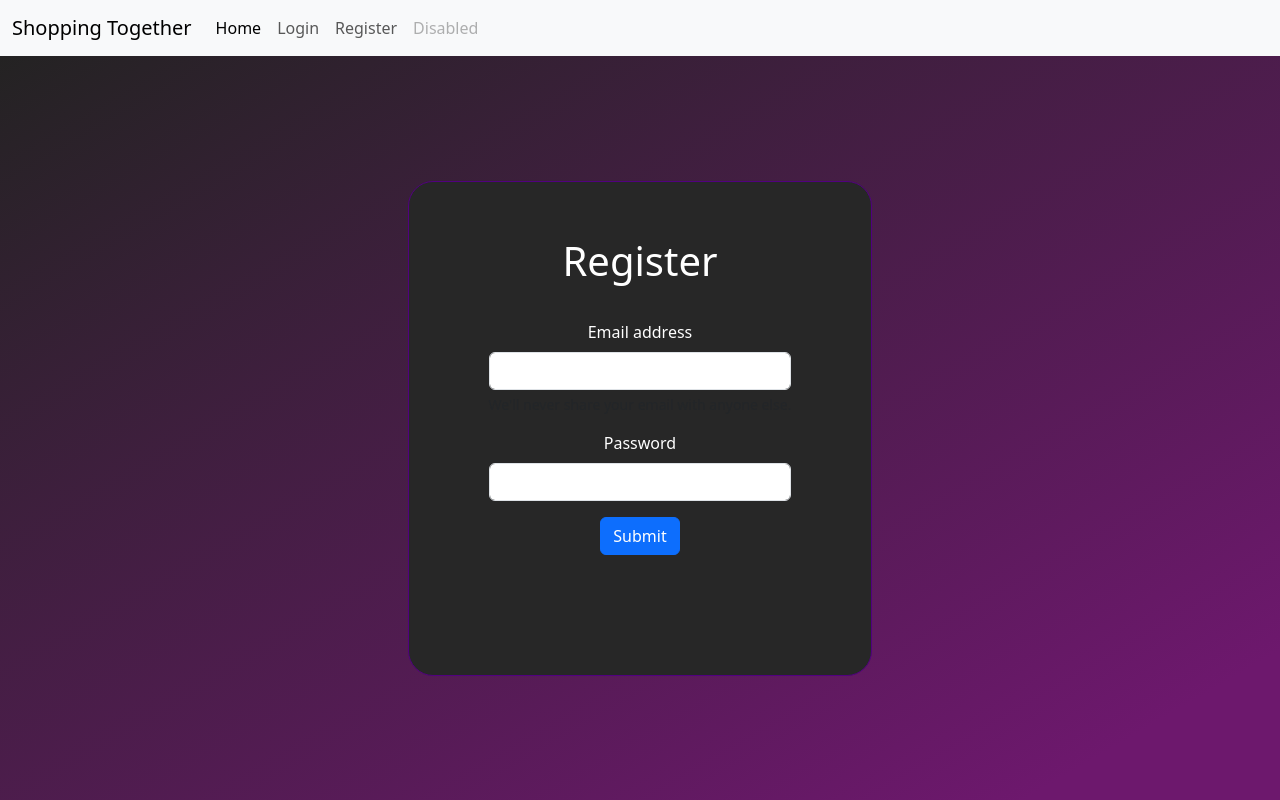
After one commit to RodrigoBaesa/shopping-together, a Flask app: page /register in a window 1280 px wide. The commit adds this page. Run offline with Flask 3, Linux system fonts and the light colour scheme.

Commit message:
feat: creating and styling register page

```diff
--- a/static/styles.css
+++ b/static/styles.css
@@ -1,3 +1,30 @@
 body {
-    color: blue;
+    margin: 0;
+    display: flex;
+    flex-direction: column;
+    min-height: 100vh;
 }
+
+.main {
+    flex-grow: 1;
+    display: flex;
+    justify-content: center;
+    align-items: center;
+    background-image: linear-gradient(to top left, rgb(109, 24, 109) 10%, rgba(34, 33, 33, 0.993));
+}
+
+.login-container {
+    width: 100%;
+    display: flex;
+    justify-content: center;
+}
+
+.login-form {
+    max-width: 600px;
+    padding: 20px 80px 120px 80px;
+    border-radius: 25px;
+    border: 1px solid #510080;
+    text-align: center;
+    background-color: rgb(39, 39, 39);
+    color: white;
+}
--- /dev/null
+++ b/templates/register.html
@@ -0,0 +1,23 @@
+{% extends "layout.html" %}
+
+{% block title %}
+    Register
+{% endblock %}
+
+{% block main %}
+    <div class="login-container">
+        <form class="login-form" action="/register" method="post">
+            <h1 style="margin: 35px">Register</h1>
+            <div class="mb-3">
+                <label for="exampleInputEmail1" class="form-label">Email address</label>
+                <input type="email" class="form-control" id="exampleInputEmail1" aria-describedby="emailHelp">
+                <div id="emailHelp" class="form-text">We'll never share your email with anyone else.</div>
+            </div>
+            <div class="mb-3">
+                <label for="exampleInputPassword1" class="form-label">Password</label>
+                <input type="password" class="form-control" id="exampleInputPassword1">
+            </div>
+            <button type="submit" class="btn btn-primary">Submit</button>
+        </form>
+    </div>
+{% endblock %}
```
